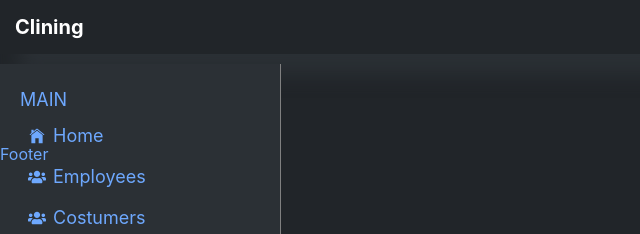
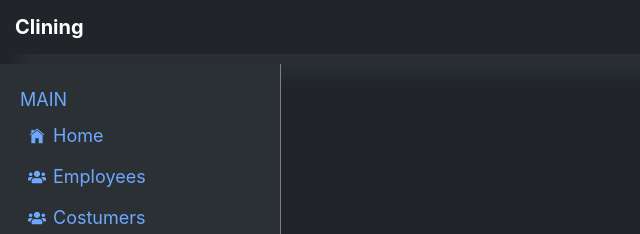
Before and after one commit to Yunieskyauto/cleaning_frontend, a React (Create React App) app: page / in a window 1280 px wide. Shown: the top 234 px of the page, without its empty margins (0-640 px from the left). Built offline with nearby package versions, Linux system fonts and the light colour scheme.

Commit message:
fix menu

```diff
--- a/src/App.js
+++ b/src/App.js
@@ -26,7 +26,6 @@ function App() {
             <Outlet />
           </div>
         </div>
-        <Footer />
       </div>
     )
   }
--- a/src/components/manu/menu.scss
+++ b/src/components/manu/menu.scss
@@ -3,6 +3,7 @@
 .menu {
     padding-top: 20px;
     gap: 10px;
+    height: 100vh;
     .item {
         display: flex;
         flex-direction: column;
```
